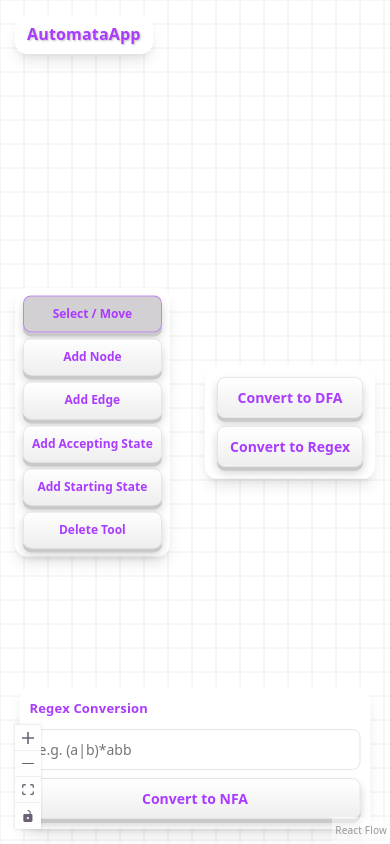
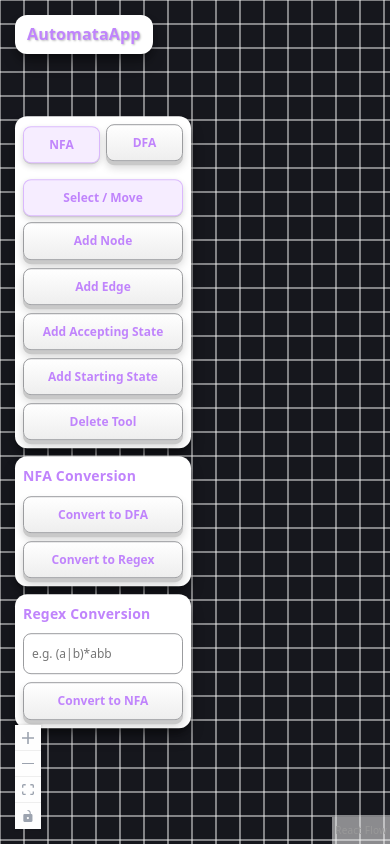
Before and after one commit to jatkin11/automata-app, a React (Vite) app: page / in a window 390 px wide. Built offline with nearby package versions, Linux system fonts and the light colour scheme.

Commit message:
remvoing redundant css and moving panels into one panel in canvas

```diff
--- a/src/components/AutomataCanvas.jsx
+++ b/src/components/AutomataCanvas.jsx
@@ -25,6 +25,9 @@ function FlowCanvas() {
   const [selectedTool, setSelectedTool] = useState("select");
   const [selectedItem, setSelectedItem] = useState(null);
 
+  const [automataType, setAutomataType] = useState("NFA");
+  const [convertedRegex, setConvertedRegex] = useState("");
+
   const nextNodeNumber = useRef(0);
 
   const { screenToFlowPosition } = useReactFlow();
@@ -46,8 +49,8 @@ function FlowCanvas() {
       const newNode = {
         id: nodeId,
         position: {
-          x: position.x - 75,
-          y: position.y - 20,
+          x: position.x - 30,
+          y: position.y - 30,
         },
         data: {
           label: nodeId,
@@ -73,7 +76,7 @@ function FlowCanvas() {
         ...connection,
         id: `${connection.source}-${connection.target}-${Date.now()}`,
         label: edgeLabel || "",
-        type: "bezier",
+        type: "smoothstep",
       };
 
       setEdges((currentEdges) =>
@@ -103,8 +106,16 @@ function FlowCanvas() {
     setSelectedItem(null);
   }, []);
 
+  function handleConvertToRegex() {
+    setConvertedRegex("(placeholder-regex)");
+  }
+
+  function handleConvertToDFA() {
+    console.log("Convert to DFA placeholder");
+  }
+
   return (
-    <div style={{ width: "100vw", height: "100vh" }}>
+    <div className="canvas-container">
       <ReactFlow
         nodes={nodes}
         edges={edges}
@@ -123,7 +134,24 @@ function FlowCanvas() {
         </Panel>
 
         <Panel position="center-left">
+          <div className="left-tool-stack">
             <div className="tools-panel">
+              <div className="automata-toggle">
+                <button
+                  onClick={() => setAutomataType("NFA")}
+                  className={automataType === "NFA" ? "toggle-active" : ""}
+                >
+                  NFA
+                </button>
+
+                <button
+                  onClick={() => setAutomataType("DFA")}
+                  className={automataType === "DFA" ? "toggle-active" : ""}
+                >
+                  DFA
+                </button>
+              </div>
+
               <button
                 onClick={() => setSelectedTool("select")}
                 className={selectedTool === "select" ? "tool-active" : ""}
@@ -149,19 +177,51 @@ function FlowCanvas() {
               <button>Add Starting State</button>
               <button>Delete Tool</button>
             </div>
-        </Panel>
 
-        <Panel position="center-right">
             <div className="conversion-panel">
-            <button>Convert to DFA</button>
-            <button>Convert to Regex</button>
+              <div className="conversion-title">
+                {automataType} Conversion
+              </div>
+
+              {automataType === "NFA" && (
+                <button onClick={handleConvertToDFA}>
+                  Convert to DFA
+                </button>
+              )}
+
+              <button onClick={handleConvertToRegex}>
+                Convert to Regex
+              </button>
+
+              {convertedRegex && (
+                <div className="converted-regex-output">
+                  <strong>Regex:</strong> {convertedRegex}
+                </div>
+              )}
+            </div>
+
+            <div className="regex-panel">
+              <label className="regex-label">
+                Regex Conversion
+              </label>
+
+              <div className="regex-input-row">
+                <input
+                  type="text"
+                  placeholder="e.g. (a|b)*abb"
+                />
+                <button>Convert to NFA</button>
+              </div>
+            </div>
           </div>
         </Panel>
 
         {selectedItem && (
           <Panel position="bottom-right">
             <div className="inspector-panel">
-            <h3>Selected {selectedItem.type}</h3>
+              <h3>
+                Selected {selectedItem.type}
+              </h3>
 
               {selectedItem.type === "node" && (
                 <>
@@ -203,22 +263,6 @@ function FlowCanvas() {
           </Panel>
         )}
 
-        <Panel position="bottom-center">
-          <div className="regex-panel">
-            <label className="regex-label">
-              Regex Conversion
-            </label>
-
-            <div className="regex-input-row">
-              <input
-                type="text"
-                placeholder="e.g. (a|b)*abb"
-              />
-              <button>Convert to NFA</button>
-            </div>
-          </div>
-        </Panel>
-
         <Background
           variant={BackgroundVariant.Lines}
           gap={24}
--- a/src/index.css
+++ b/src/index.css
@@ -1,25 +1,18 @@
 :root {
-  --text: #6b6375;
+  --bg: #16171d;
+  --panel-bg: #ffffff;
+  --text: #9ca3af;
   --text-h: #08060d;
-  --bg: #ffffff;
-
-  --panel-bg: #ffffff;
-  --border: #e5e4e7;
-  --code-bg: #f4f3ec;
-
-  --accent: #aa3bff;
-  --accent-bg: rgba(206, 204, 207, 0.915);
-  --accent-border: rgba(170, 59, 255, 0.5);
-
-  --social-bg: rgba(244, 243, 236, 0.5);
+  --border: #9b9c9f;
+  --accent: #c084fc;
+  --accent-bg: rgba(192, 132, 252, 0.15);
+  --accent-border: rgba(192, 132, 252, 0.5);
 
   --shadow:
-    rgba(0, 0, 0, 0.1) 0 10px 15px -3px,
-    rgba(0, 0, 0, 0.05) 0 4px 6px -2px;
+    rgba(0, 0, 0, 0.4) 0 10px 15px -3px,
+    rgba(0, 0, 0, 0.25) 0 4px 6px -2px;
 
   --sans: system-ui, "Segoe UI", Roboto, sans-serif;
-  --heading: system-ui, "Segoe UI", Roboto, sans-serif;
-  --mono: ui-monospace, Consolas, monospace;
 
   font: 18px/145% var(--sans);
   letter-spacing: 0.18px;
@@ -30,34 +23,6 @@
   text-rendering: optimizeLegibility;
   -webkit-font-smoothing: antialiased;
   -moz-osx-font-smoothing: grayscale;
-}
-
-@media (prefers-color-scheme: dark) {
-  :root {
-    --text: #9ca3af;
-    --text-h: #662d89;
-    --bg: #16171d;
-
-    --panel-bg: #ffffff;
-    --border: #9b9c9f;
-    --code-bg: #1f2028;
-
-    --accent: #c084fc;
-    --accent-bg: rgba(192, 132, 252, 0.15);
-    --accent-border: rgba(192, 132, 252, 0.5);
-
-    --social-bg: rgba(47, 48, 58, 0.5);
-
-    --shadow:
-      rgba(0, 0, 0, 0.4) 0 10px 15px -3px,
-      rgba(0, 0, 0, 0.25) 0 4px 6px -2px;
-  }
-}
-
-@media (max-width: 1024px) {
-  :root {
-    font-size: 16px;
-  }
 }
 
 html,
@@ -76,43 +41,8 @@ body {
   box-sizing: border-box;
 }
 
-h1,
-h2 {
-  font-family: var(--heading);
-  font-weight: 500;
-  color: var(--text-h);
-}
-
-h1 {
-  font-size: 56px;
-  letter-spacing: -1.68px;
-  margin: 32px 0;
-}
-
-h2 {
-  font-size: 24px;
-  line-height: 118%;
-  letter-spacing: -0.24px;
-  margin: 0 0 8px;
-}
-
 p {
   margin: 0;
-}
-
-code,
-.counter {
-  font-family: var(--mono);
-  display: inline-flex;
-  border-radius: 4px;
-  color: var(--text-h);
-}
-
-code {
-  font-size: 15px;
-  line-height: 135%;
-  padding: 4px 8px;
-  background: var(--code-bg);
 }
 
 /* React Flow canvas */
@@ -122,7 +52,8 @@ code {
   height: 100vh;
 }
 
-/* Default React Flow nodes made circular */
+/* Default React Flow nodes */
+
 .react-flow__node-default {
   width: 60px;
   height: 60px;
@@ -157,124 +88,49 @@ code {
   text-shadow: 1px 1px 2px rgba(0, 0, 0, 0.25);
 }
 
-/* Tools panel */
+/* Left stacked panel */
 
-.tools-panel {
+.left-tool-stack {
+  display: flex;
+  flex-direction: column;
+  gap: 12px;
+}
+
+/* Shared panel styling */
+
+.tools-panel,
+.conversion-panel,
+.regex-panel,
+.inspector-panel {
   background: var(--panel-bg);
+  border-radius: 12px;
+  box-shadow: var(--shadow);
+}
+
+.tools-panel,
+.conversion-panel,
+.regex-panel {
   padding: 12px;
-  border-radius: 12px;
 
   display: flex;
   flex-direction: column;
   gap: 8px;
-
-  box-shadow: var(--shadow);
 }
 
-.tools-panel button {
-  padding: 8px 12px;
-  border: 1px solid var(--border);
-  border-radius: 8px;
-
-  background: linear-gradient(to bottom, #ffffff, #eeeeee);
-  color: var(--accent);
-
-  font: inherit;
-  font-size: 14px;
-  font-weight: 600;
-
-  cursor: pointer;
-
-  box-shadow:
-    0 4px 0 #c9c9c9,
-    0 6px 10px rgba(0, 0, 0, 0.18);
-}
-
-.tools-panel button:hover {
-  background: linear-gradient(to bottom, #ffffff, #e7e7e7);
-  border-color: var(--accent-border);
-}
-
-.tools-panel button:active {
-  transform: translateY(3px);
-
-  box-shadow:
-    0 1px 0 #c9c9c9,
-    0 3px 6px rgba(0, 0, 0, 0.18);
-}
-
-.tools-panel button.tool-active {
-  background: var(--accent-bg);
-  border-color: var(--accent-border);
-  color: var(--accent);
-}
-
-/* Inspector panel */
-
 .inspector-panel {
-  background: var(--panel-bg);
-  color: #08060d;
-
+  color: var(--text-h);
   padding: 14px;
-  border-radius: 12px;
   min-width: 220px;
 
   display: flex;
   flex-direction: column;
   gap: 6px;
-
-  box-shadow: var(--shadow);
 }
 
-.inspector-panel h3 {
-  margin: 0 0 8px;
-  color: var(--accent);
-  font-size: 16px;
-}
+/* Shared button styling */
 
-.inspector-panel p {
-  margin: 0;
-  font-size: 14px;
-}
-
-/* Regex panel */
-
-.regex-panel {
-  background: var(--panel-bg);
-  padding: 14px;
-  border-radius: 12px;
-
-  display: flex;
-  flex-direction: column;
-  gap: 8px;
-
-  box-shadow: var(--shadow);
-}
-
-.regex-label {
-  color: var(--accent);
-  font-weight: 600;
-  font-size: 14px;
-}
-
-.regex-input-row {
-  display: flex;
-  gap: 8px;
-}
-
-.regex-input-row input {
-  width: 300px;
-  padding: 8px;
-  border: 1px solid var(--border);
-  border-radius: 8px;
-
-  color: #08060d;
-  background: white;
-
-  font: inherit;
-  font-size: 14px;
-}
-
+.tools-panel button,
+.conversion-panel button,
 .regex-input-row button {
   padding: 8px 12px;
   border: 1px solid var(--border);
@@ -294,11 +150,15 @@ code {
     0 6px 10px rgba(0, 0, 0, 0.18);
 }
 
+.tools-panel button:hover,
+.conversion-panel button:hover,
 .regex-input-row button:hover {
   background: linear-gradient(to bottom, #ffffff, #e7e7e7);
   border-color: var(--accent-border);
 }
 
+.tools-panel button:active,
+.conversion-panel button:active,
 .regex-input-row button:active {
   transform: translateY(3px);
 
@@ -307,64 +167,96 @@ code {
     0 3px 6px rgba(0, 0, 0, 0.18);
 }
 
-.conversion-panel {
-  background: var(--panel-bg);
-  padding: 12px;
-  border-radius: 12px;
+/* Active buttons */
 
+.tools-panel button.tool-active,
+.automata-toggle button.toggle-active {
+  background: var(--accent-bg);
+  border-color: var(--accent-border);
+  color: var(--accent);
+
+  transform: translateY(2px);
+
+  box-shadow:
+    0 1px 0 #c9c9c9,
+    0 3px 6px rgba(0, 0, 0, 0.16);
+}
+
+/* NFA / DFA toggle */
+
+.automata-toggle {
+  display: flex;
+  gap: 6px;
+  margin-bottom: 8px;
+}
+
+.automata-toggle button {
+  flex: 1;
+}
+
+/* Conversion panel */
+
+.conversion-title,
+.regex-label {
+  color: var(--accent);
+  font-weight: 700;
+  font-size: 14px;
+}
+
+.converted-regex-output {
+  margin-top: 6px;
+  padding: 8px;
+  border: 1px solid var(--border);
+  border-radius: 8px;
+
+  background: #f8f8f8;
+  color: var(--text-h);
+
+  font-size: 13px;
+  word-break: break-word;
+}
+
+/* Regex panel */
+
+.regex-input-row {
   display: flex;
   flex-direction: column;
   gap: 8px;
-
-  box-shadow: var(--shadow);
 }
 
-.conversion-panel button {
-  padding: 8px 12px;
+.regex-input-row input {
+  width: 190px;
+  padding: 8px;
   border: 1px solid var(--border);
   border-radius: 8px;
 
-  background: linear-gradient(to bottom, #ffffff, #eeeeee);
-  color: var(--accent);
+  color: var(--text-h);
+  background: white;
 
   font: inherit;
   font-size: 14px;
-  font-weight: 600;
-
-  cursor: pointer;
-
-  box-shadow:
-    0 4px 0 #c9c9c9,
-    0 6px 10px rgba(0, 0, 0, 0.18);
 }
 
-.conversion-panel button:hover {
-  background: linear-gradient(to bottom, #ffffff, #e7e7e7);
-  border-color: var(--accent-border);
+/* Inspector panel */
+
+.inspector-panel h3 {
+  margin: 0 0 8px;
+  color: var(--accent);
+  font-size: 16px;
 }
 
-.conversion-panel button:active {
-  transform: translateY(3px);
-
-  box-shadow:
-    0 1px 0 #c9c9c9,
-    0 3px 6px rgba(0, 0, 0, 0.18);
+.inspector-panel p {
+  margin: 0;
+  font-size: 14px;
 }
 
-/* Smaller screens */
+/* Responsive */
 
 @media (max-width: 1024px) {
-  h1 {
-    font-size: 36px;
-    margin: 20px 0;
-  }
-
-  h2 {
-    font-size: 20px;
+  :root {
+    font-size: 16px;
   }
 }
-
-/* Phone layout */
 
 @media (max-width: 600px) {
   .app-heading {
@@ -372,35 +264,26 @@ code {
     padding: 8px 12px;
   }
 
-  .tools-panel {
-    padding: 8px;
-    gap: 6px;
+  .left-tool-stack {
+    gap: 8px;
   }
 
-  .tools-panel button {
+  .tools-panel,
+  .conversion-panel,
+  .regex-panel {
+    padding: 8px;
+  }
+
+  .tools-panel button,
+  .conversion-panel button,
+  .regex-input-row button {
     font-size: 12px;
     padding: 6px 8px;
   }
 
-  .regex-panel {
-    width: 90vw;
-    padding: 10px;
-  }
-
-  .regex-label {
-    font-size: 13px;
-  }
-
-  .regex-input-row {
-    flex-direction: column;
-  }
-
   .regex-input-row input {
-    width: 100%;
-  }
-
-  .regex-input-row button {
-    width: 100%;
+    width: 160px;
+    font-size: 12px;
   }
 
   .inspector-panel {
```
Lines whose indentation alone changed are shown as unchanged.
